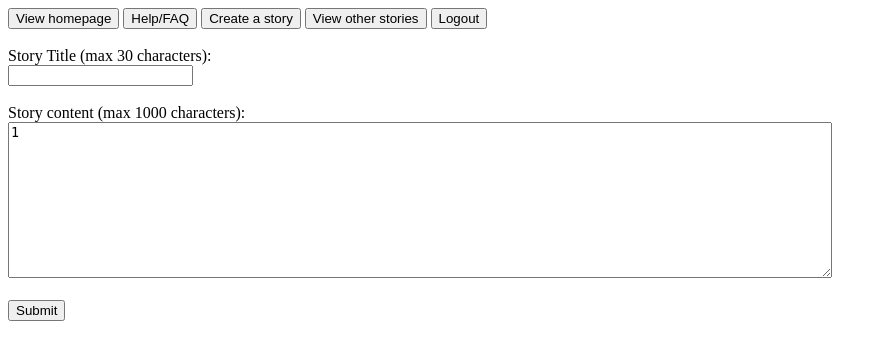
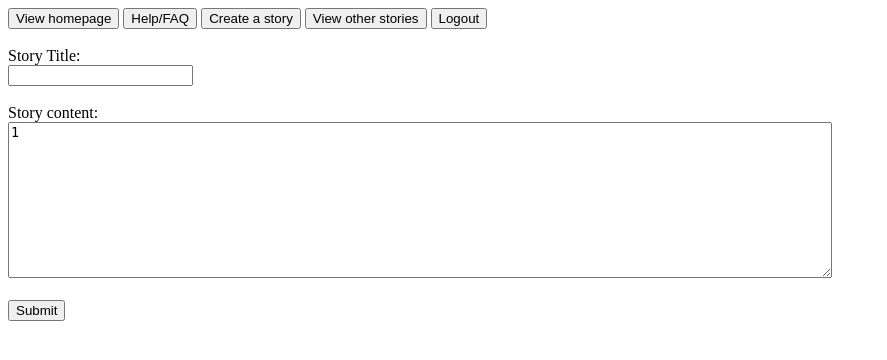
Before and after one commit to laurenp34/softdev_p00, a Flask app: page /create in a window 1280 px wide. Shown: the top 360 px of the page, without its empty margins (0-887 px from the left). Run offline with Flask 2, Linux system fonts and the light colour scheme; a user stored in the database is signed in.

Commit message:
changed maximum newstory title and content

```diff
--- a/templates/newstory.html
+++ b/templates/newstory.html
@@ -5,11 +5,11 @@
 {% block content %}
   <form action="/addstory" method="post">
       <br>
-      Story Title (max 30 characters):
+      Story Title:
       <br>
       <input name="title" type="text" required="required">
       <br><br>
-      Story content (max 1000 characters):
+      Story content:
       <br>
       <textarea name="update" rows="10" cols="100%" required="required">{{ text }}</textarea>
       <br><br>
```
